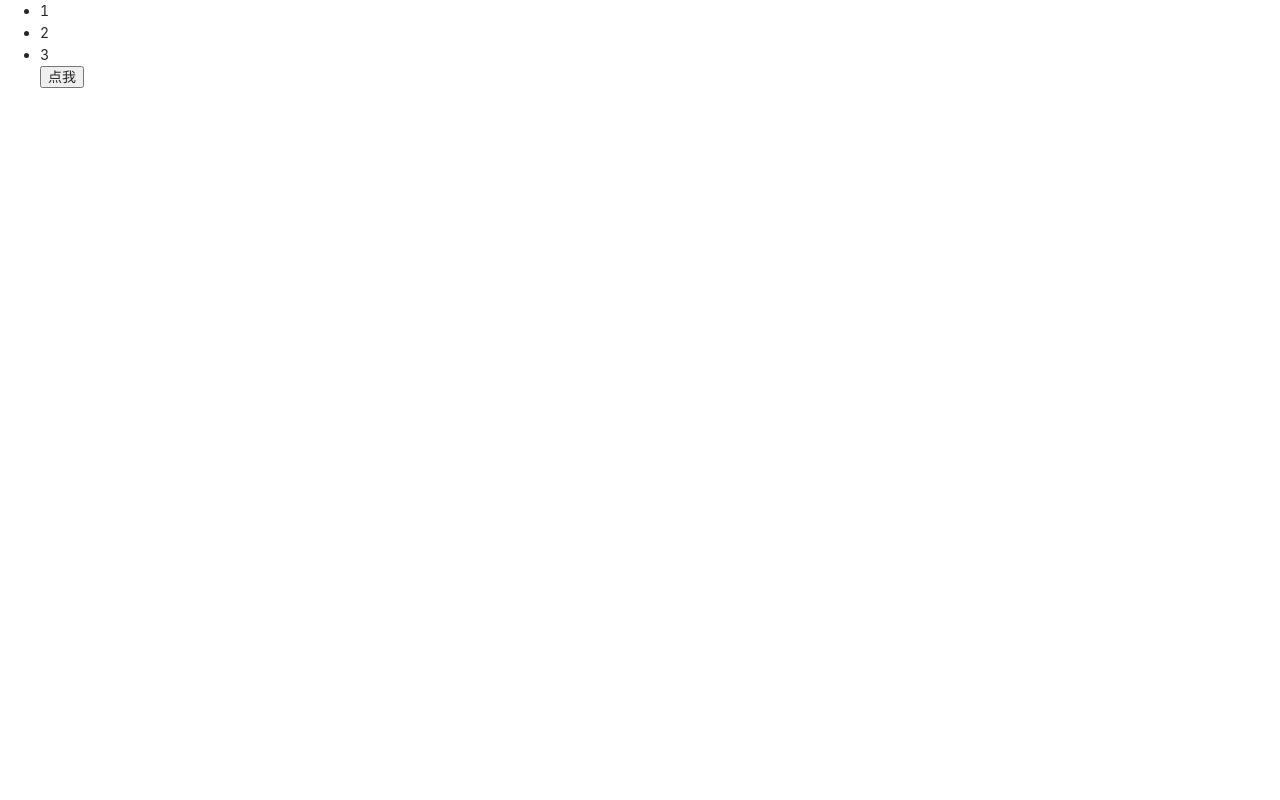
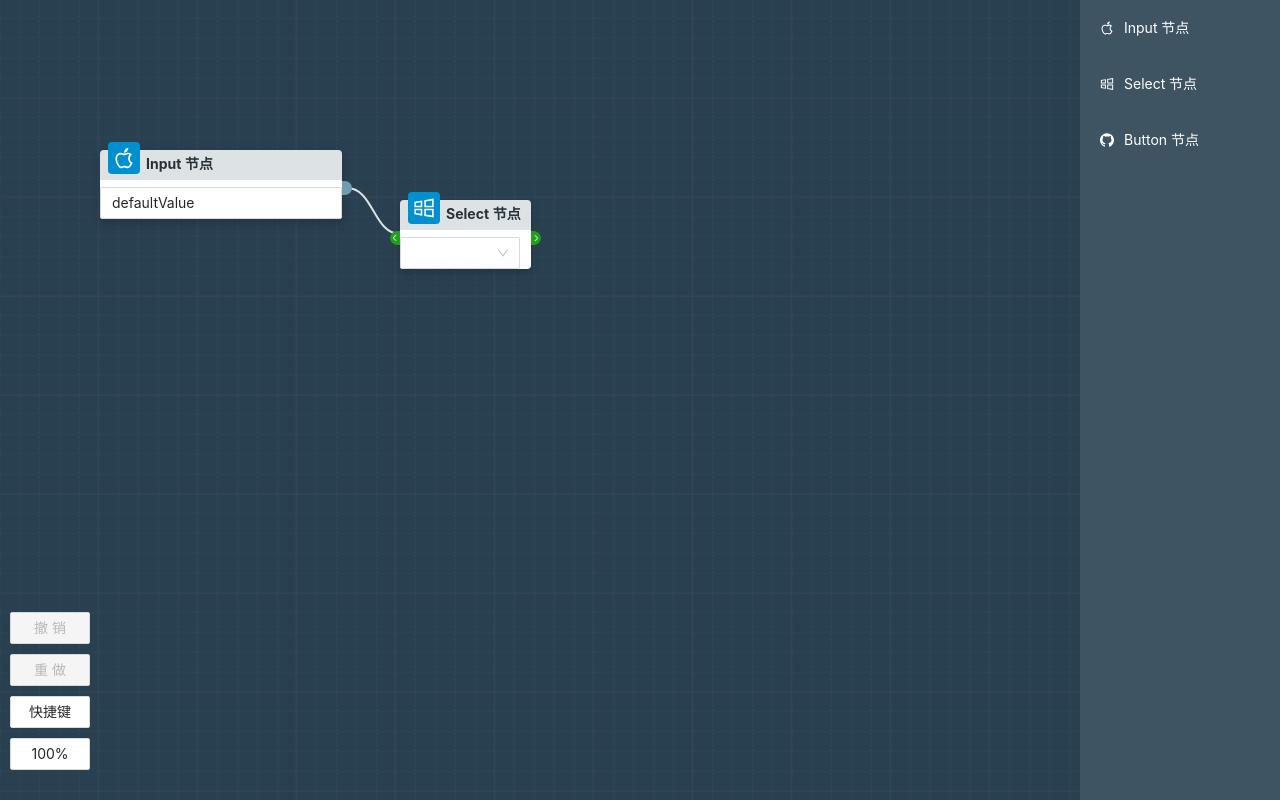
Before and after one commit to huangjincq/react-diagram-demo, a React (Create React App) app: page / in a window 1280 px wide. Built offline with nearby package versions, Linux system fonts and the light colour scheme.

Commit message:
test code

```diff
--- a/src/index.tsx
+++ b/src/index.tsx
@@ -7,8 +7,8 @@ import { Test } from './testComponent/Test'
 
 ReactDOM.render(
   <React.StrictMode>
-    {/* <DiagramPanel/> */}
-    <Test />
+    <DiagramPanel />
+    {/* <Test /> */}
   </React.StrictMode>,
   document.getElementById('root')
 )
```
